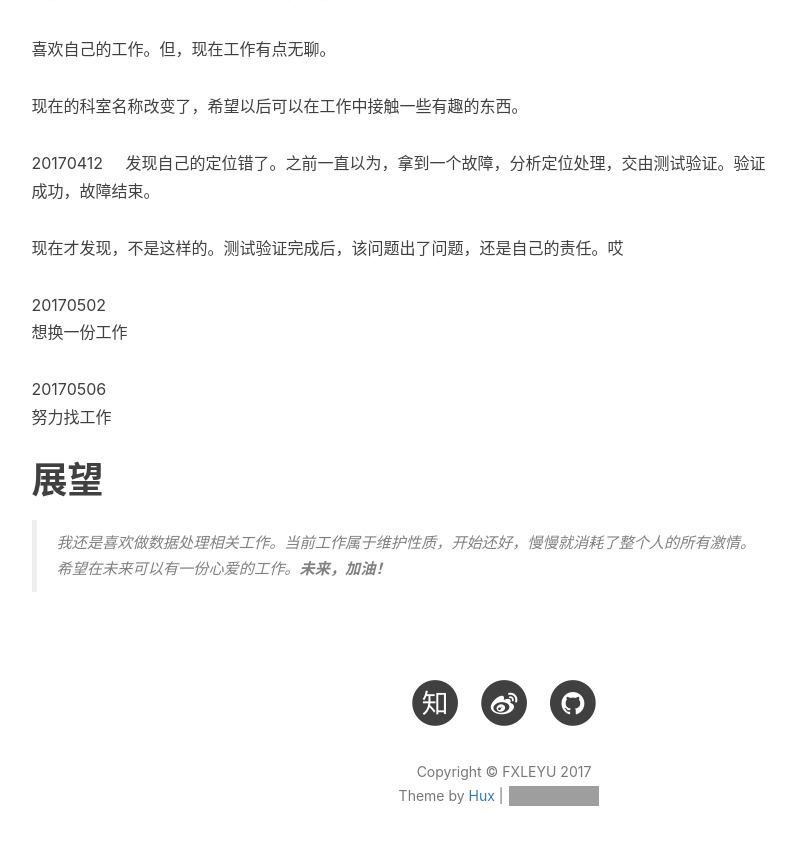
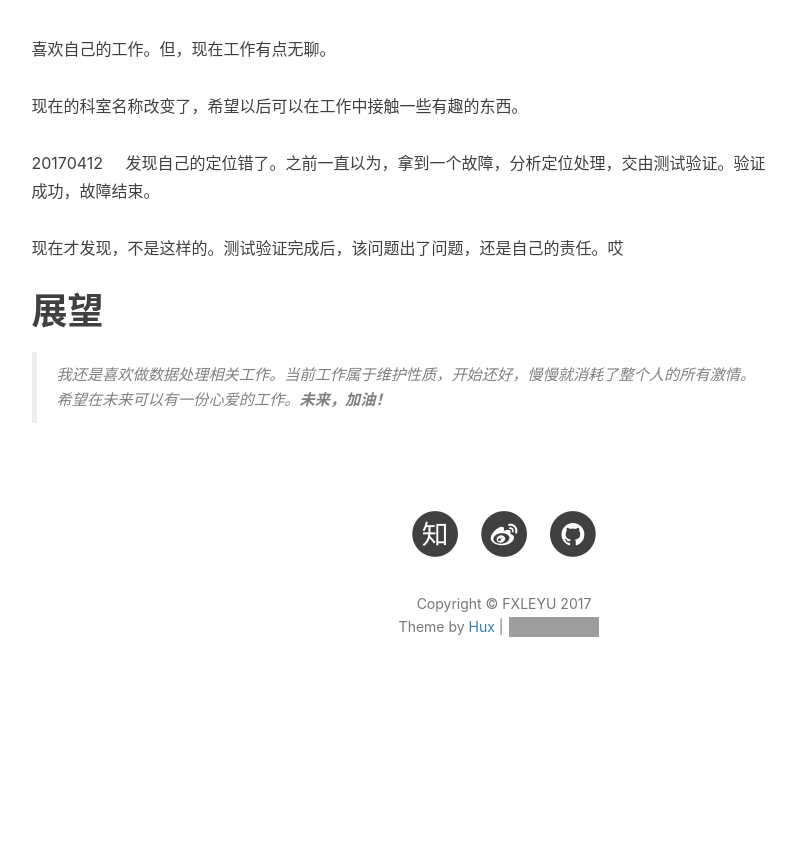
Before and after one commit to fxleyu/fxleyu.github.io, a Jekyll site: the page built from about.md, in a window 1280 px wide and 900 px high, scrolled down 1641 px. Shown: the top 845 px of the window, without its empty margins (136-932 px from the left). Built offline with Jekyll 4.4.1, drawn with Linux system fonts in a browser that asks for light colours; nearby versions of some CDN libraries; comment, search, counter and statistics services are not loaded; after the commit the page ends 2372 px from its top, so only the background shows below that; grey boxes are pictures that could not be loaded.

Commit message:
UPDATE the about.md

```diff
--- a/about.md
+++ b/about.md
@@ -50,11 +50,5 @@ title: About
 
 现在才发现，不是这样的。测试验证完成后，该问题出了问题，还是自己的责任。哎
 
-20170502
-想换一份工作
-
- 20170506
- 努力找工作
-
 # 展望
 > 我还是喜欢做数据处理相关工作。当前工作属于维护性质，开始还好，慢慢就消耗了整个人的所有激情。希望在未来可以有一份心爱的工作。**未来，加油！**
```
